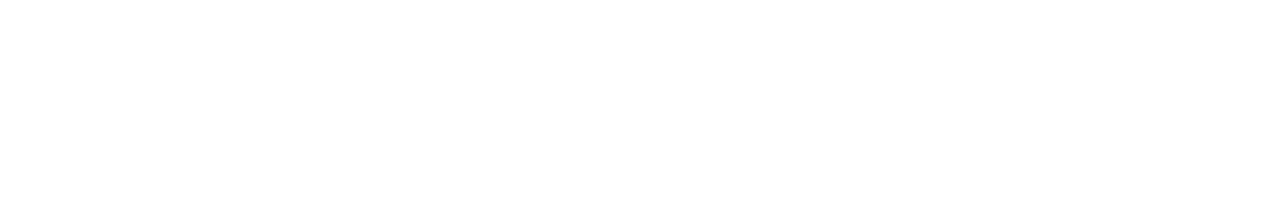
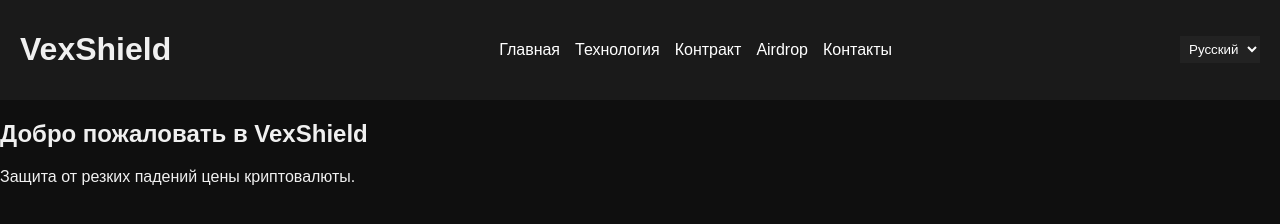
Before and after one commit to User90138/vexshield, a plain HTML site: page index.html in a window 1280 px wide. Drawn offline with Linux system fonts and the light colour scheme.

Commit message:
Add files via upload

```diff
--- a/index.html
+++ b/index.html
@@ -1 +1,34 @@
-<!-- Main HTML page -->
+<!DOCTYPE html>
+<html lang="ru">
+<head>
+    <meta charset="UTF-8" />
+    <meta name="viewport" content="width=device-width, initial-scale=1.0"/>
+    <title>VexShield</title>
+    <link rel="stylesheet" href="style.css"/>
+</head>
+<body>
+    <header>
+        <h1 id="logo">VexShield</h1>
+        <nav>
+            <ul>
+                <li><a href="#">Главная</a></li>
+                <li><a href="#">Технология</a></li>
+                <li><a href="#">Контракт</a></li>
+                <li><a href="#">Airdrop</a></li>
+                <li><a href="#">Контакты</a></li>
+            </ul>
+        </nav>
+        <select id="languageSwitcher">
+            <option value="ru">Русский</option>
+            <option value="en">English</option>
+        </select>
+    </header>
+    <main>
+        <section id="mainText">
+            <h2>Добро пожаловать в VexShield</h2>
+            <p>Защита от резких падений цены криптовалюты.</p>
+        </section>
+    </main>
+    <script src="script.js"></script>
+</body>
+</html>
--- /dev/null
+++ b/script.js
@@ -0,0 +1,21 @@
+
+document.getElementById("languageSwitcher").addEventListener("change", function() {
+    const lang = this.value;
+    const text = {
+        ru: {
+            title: "Добро пожаловать в VexShield",
+            content: "Защита от резких падений цены криптовалюты.",
+            nav: ["Главная", "Технология", "Контракт", "Airdrop", "Контакты"]
+        },
+        en: {
+            title: "Welcome to VexShield",
+            content: "Protection against sharp cryptocurrency price drops.",
+            nav: ["Home", "Technology", "Smart Contract", "Airdrop", "Contact"]
+        }
+    };
+
+    const t = text[lang];
+    document.querySelector("#mainText h2").textContent = t.title;
+    document.querySelector("#mainText p").textContent = t.content;
+    document.querySelectorAll("nav ul li a").forEach((el, i) => el.textContent = t.nav[i]);
+});
--- /dev/null
+++ b/style.css
@@ -0,0 +1,30 @@
+
+body {
+    font-family: Arial, sans-serif;
+    margin: 0;
+    padding: 0;
+    background-color: #0f0f0f;
+    color: #f0f0f0;
+}
+header {
+    background-color: #1a1a1a;
+    padding: 10px 20px;
+    display: flex;
+    justify-content: space-between;
+    align-items: center;
+}
+nav ul {
+    list-style: none;
+    display: flex;
+    gap: 15px;
+}
+nav a {
+    color: white;
+    text-decoration: none;
+}
+select {
+    background: #222;
+    color: #fff;
+    border: none;
+    padding: 5px;
+}
```
